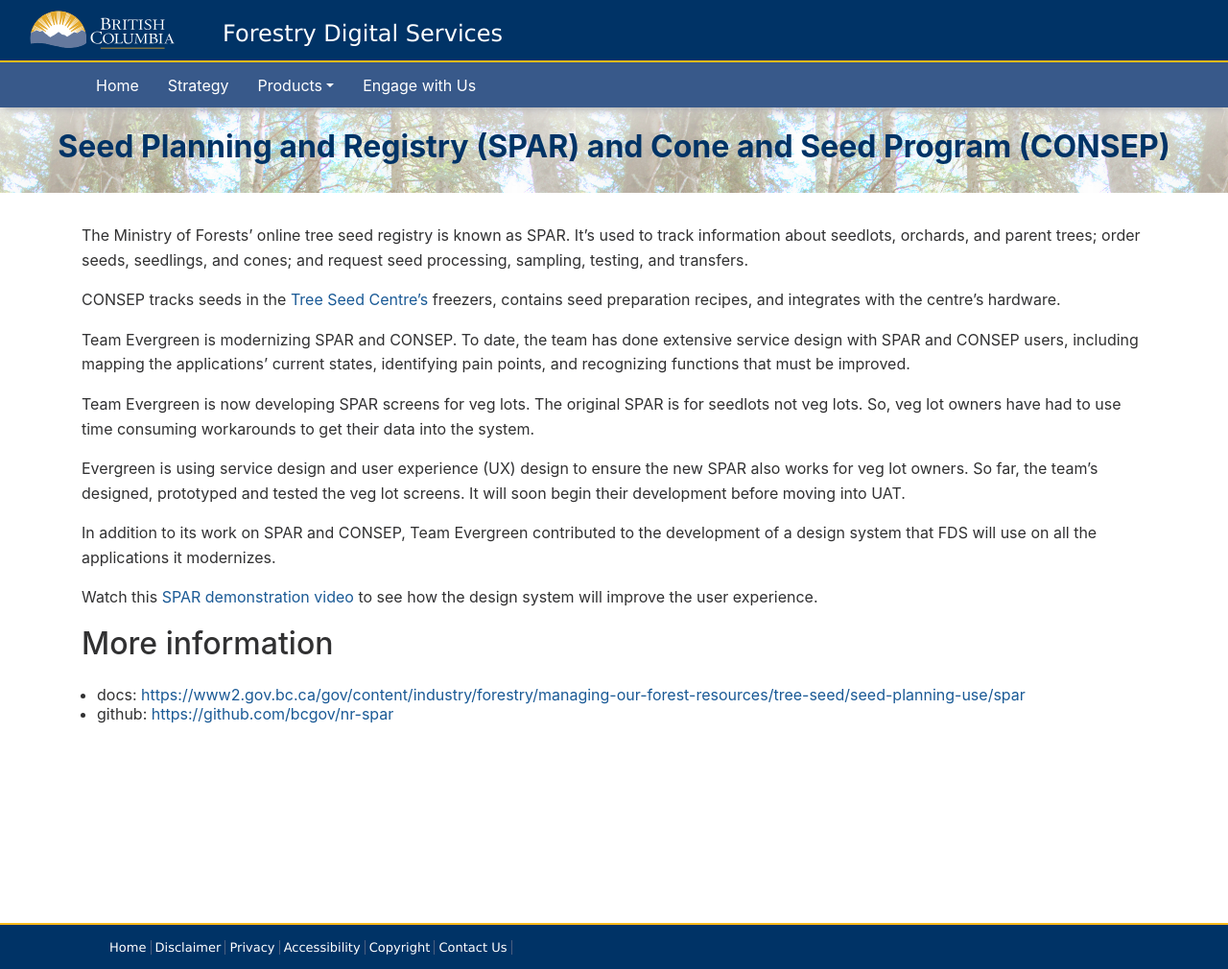
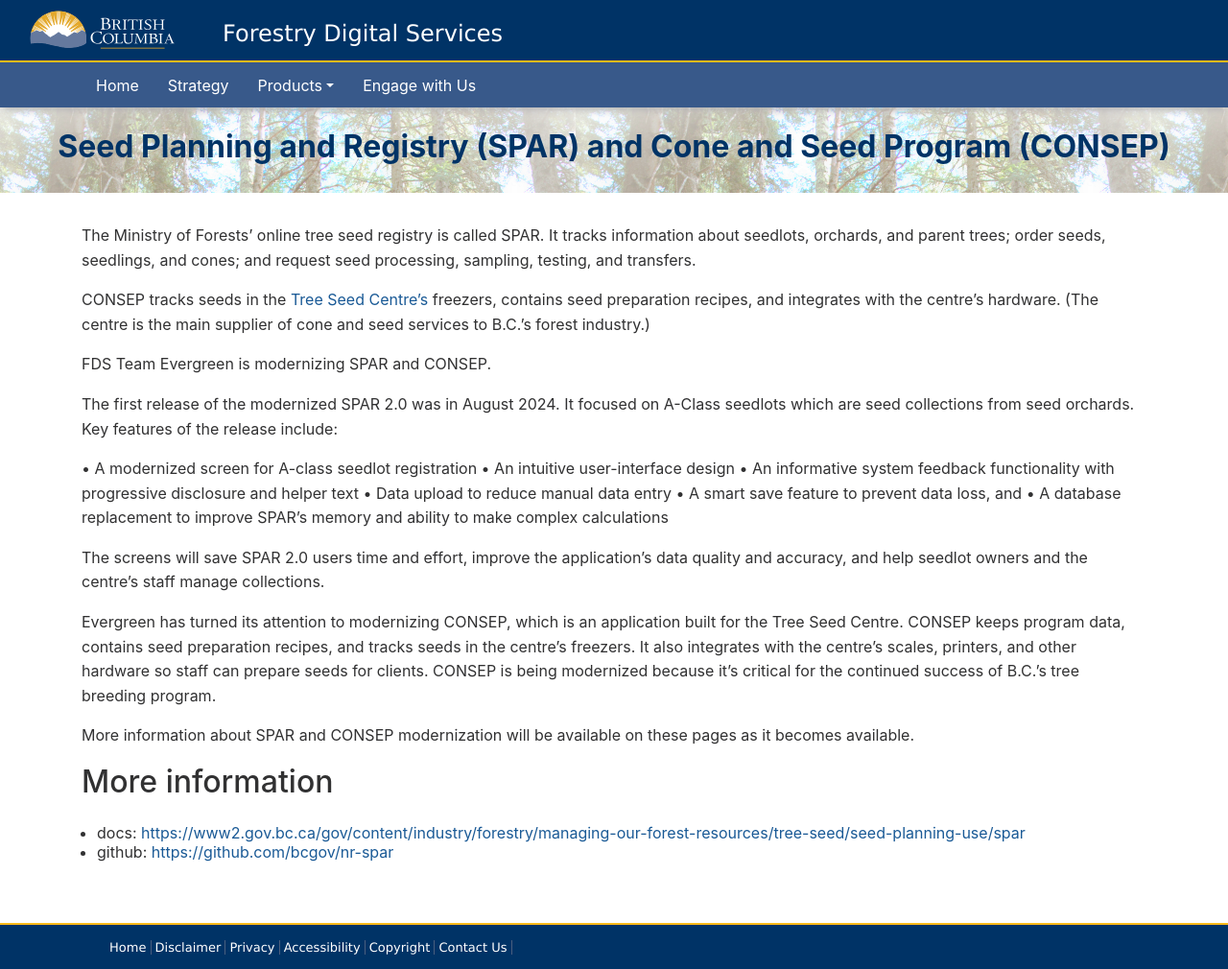
Before and after one commit to bcgov/forestry-digital-services, a Jekyll site: the page built from collections/_applications/spar.md, in a window 1280 px wide and 1010 px high. Shown: the whole window at 96% size. Built offline with Jekyll 4.4.1, drawn with Linux system fonts in a browser that asks for light colours; nearby versions of some CDN libraries.

Commit message:
Update spar.md
Update content for SPAR release Aug 2024.

```diff
--- a/collections/_applications/spar.md
+++ b/collections/_applications/spar.md
@@ -5,19 +5,26 @@
 order: 9
 description:
 ---
-The Ministry of Forests' online tree seed registry is known as SPAR. It’s used to track information about seedlots, orchards, and parent trees; order seeds, seedlings, and cones; and request seed processing, sampling, testing, and transfers.
+The Ministry of Forests’ online tree seed registry is called SPAR. It tracks information about seedlots, orchards, and parent trees; order seeds, seedlings, and cones; and request seed processing, sampling, testing, and transfers.
 
-CONSEP tracks seeds in the [Tree Seed Centre’s](https://www2.gov.bc.ca/gov/content?id=B33FA5CCACF949158DA2DA602A6D9C5F) freezers, contains seed preparation recipes, and integrates with the centre’s hardware.
+CONSEP tracks seeds in the [Tree Seed Centre’s](https://www2.gov.bc.ca/gov/content?id=B33FA5CCACF949158DA2DA602A6D9C5F) freezers, contains seed preparation recipes, and integrates with the centre’s hardware. (The centre is the main supplier of cone and seed services to B.C.’s forest industry.)
 
-Team Evergreen is modernizing SPAR and CONSEP. To date, the team has done extensive service design with SPAR and CONSEP users, including mapping the applications’ current states, identifying pain points, and recognizing functions that must be improved.
+FDS Team Evergreen is modernizing SPAR and CONSEP.
 
-Team Evergreen is now developing SPAR screens for veg lots. The original SPAR is for seedlots not veg lots. So, veg lot owners have had to use time consuming workarounds to get their data into the system.
+The first release of the modernized SPAR 2.0 was in August 2024. It focused on A-Class seedlots which are seed collections from seed orchards. Key features of the release include:
 
-Evergreen is using service design and user experience (UX) design to ensure the new SPAR also works for veg lot owners. So far, the team's designed, prototyped and tested the veg lot screens. It will soon begin their development before moving into UAT.
+•	A modernized screen for A-class seedlot registration
+•	An intuitive user-interface design
+•	An informative system feedback functionality with progressive disclosure and helper text
+•	Data upload to reduce manual data entry
+•	A smart save feature to prevent data loss, and
+•	A database replacement to improve SPAR’s memory and ability to make complex calculations
 
-In addition to its work on SPAR and CONSEP, Team Evergreen contributed to the development of a design system that FDS will use on all the applications it modernizes.
+The screens will save SPAR 2.0 users time and effort, improve the application's data quality and accuracy, and help seedlot owners and the centre’s staff manage collections.
 
-Watch this [SPAR demonstration video](https://www.youtube.com/watch?v=3fSDjj-bAbE) to see how the design system will improve the user experience.
+Evergreen has turned its attention to modernizing CONSEP, which is an application built for the Tree Seed Centre. CONSEP keeps program data, contains seed preparation recipes, and tracks seeds in the centre's freezers. It also integrates with the centre's scales, printers, and other hardware so staff can prepare seeds for clients. CONSEP is being modernized because it's critical for the continued success of B.C.'s tree breeding program.
+
+More information about SPAR and CONSEP modernization will be available on these pages as it becomes available.
 
 ## More information
 - docs:  [https://www2.gov.bc.ca/gov/content/industry/forestry/managing-our-forest-resources/tree-seed/seed-planning-use/spar](https://www2.gov.bc.ca/gov/content/industry/forestry/managing-our-forest-resources/tree-seed/seed-planning-use/spar)
```
